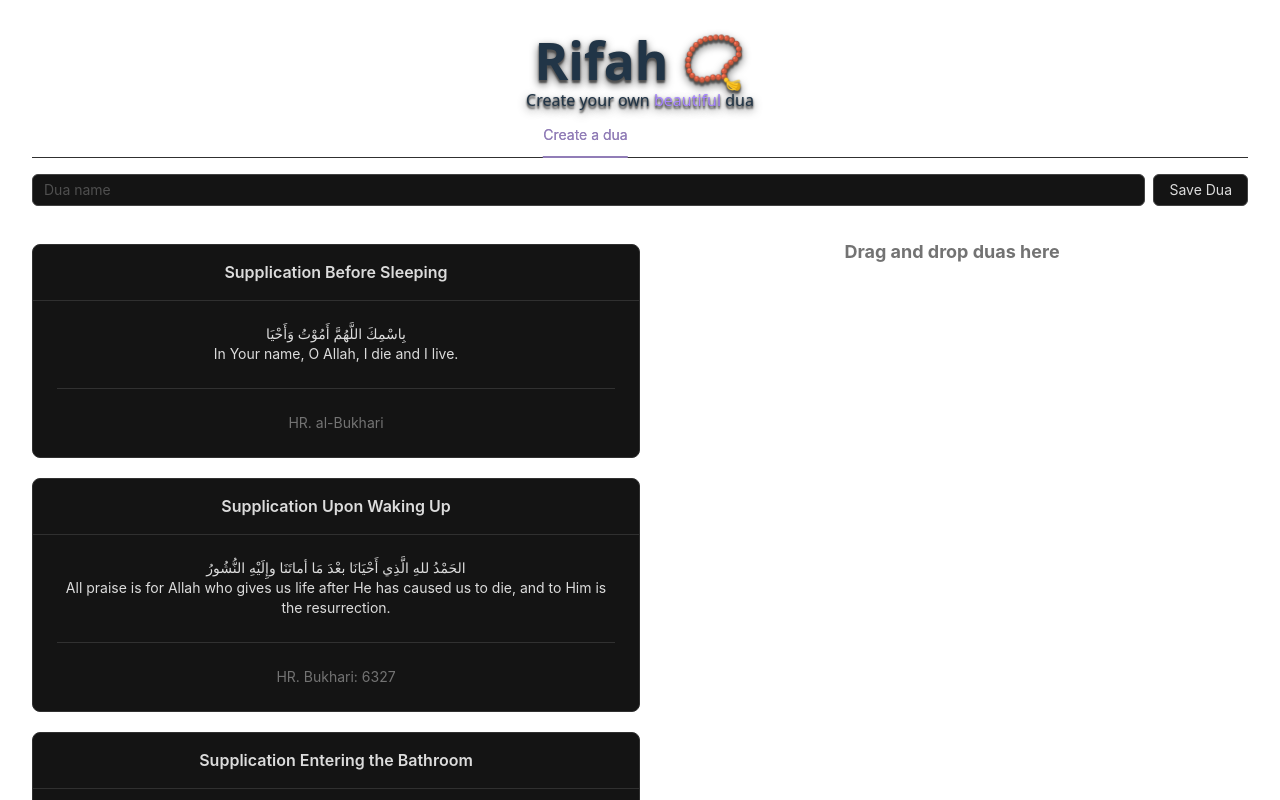
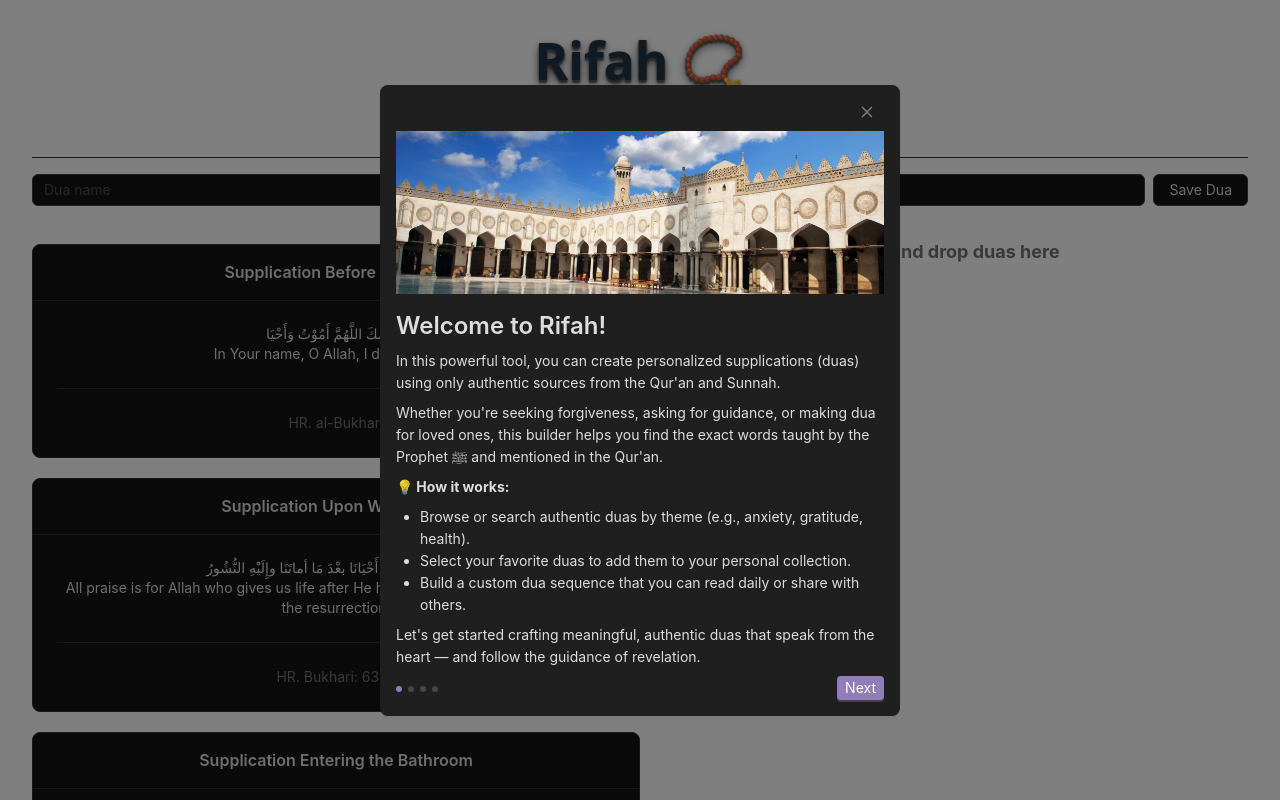
Before and after one commit to silvabacc/rifah, a React (Vite) app: page / in a window 1280 px wide. Shown: the top 800 px of the page. Built offline with nearby package versions, Linux system fonts and the light colour scheme.

Commit message:
tutorial

```diff
--- a/src/App.tsx
+++ b/src/App.tsx
@@ -1,20 +1,21 @@
 import { Tabs, TabsProps } from "antd";
 import CreateDua from "./CreateDua";
 import SavedDuas from "./SavedDuas";
-import { useState } from "react";
+import { useRef, useState } from "react";
 
 function App() {
   const [activeKey, setActiveKey] = useState("1");
+  const ref = useRef(null);
 
   const items: TabsProps["items"] = [
     {
       key: "1",
       label: "Create a dua",
-      children: <CreateDua onSaveDua={() => setActiveKey("2")} />,
+      children: <CreateDua ref={ref} onSaveDua={() => setActiveKey("2")} />,
     },
     {
       key: "2",
-      label: "Saved duas",
+      label: <div ref={ref}>Saved duas</div>,
       children: <SavedDuas />,
     },
   ];
--- a/src/CreateDua.tsx
+++ b/src/CreateDua.tsx
@@ -1,19 +1,26 @@
-import { useEffect, useState } from "react";
+import { RefObject, useEffect, useRef, useState } from "react";
 import duasJson from "./data/duas.json";
-import { Alert, Button, Input } from "antd";
+import { Alert, Button, Input, Tour } from "antd";
 import { useLocalStorage } from "./hooks/useLocalStorage";
 import { CardType, Column } from "./components/Column";
 import { Dua } from "./types";
 import DuaCardContent from "./components/ColumnCardContent";
+import { getCreateDuaSteps } from "./tutorial/createDuaTutorial";
 
 type CreateDuaProps = {
   onSaveDua?: () => void;
+  ref: RefObject<HTMLElement | null>;
 };
-export default function CreateDua({ onSaveDua: onSave }: CreateDuaProps) {
-  const { saveDua } = useLocalStorage();
+export default function CreateDua({ onSaveDua: onSave, ref }: CreateDuaProps) {
+  const { saveDua, setTutorial, getTutorial } = useLocalStorage();
   const [duaCards, setDuaCards] = useState<CardType<Dua>[]>([]);
   const [duaName, setDuaName] = useState("");
   const [error, setError] = useState("");
+  const [tutorialOpen, setTutorialOpen] = useState(!getTutorial());
+
+  // For tutorial
+  const ref1 = useRef(null);
+  const ref2 = useRef(null);
 
   useEffect(() => {
     const initialDuas = duasJson.map((dua) => ({
@@ -52,9 +59,21 @@ export default function CreateDua({ onSaveDua: onSave }: CreateDuaProps) {
     if (error) setError("");
   };
 
+  const onFinish = () => {
+    setTutorial(false);
+    setTutorialOpen(false);
+  };
+
   return (
     <div className="space-y-4">
-      <div className="flex">
+      <Tour
+        open={tutorialOpen}
+        onFinish={onFinish}
+        onClose={onFinish}
+        closable
+        steps={getCreateDuaSteps(ref1, ref2, ref)}
+      />
+      <div ref={ref1} className="flex">
         <Input
           value={duaName}
           onChange={onChange}
@@ -73,7 +92,12 @@ export default function CreateDua({ onSaveDua: onSave }: CreateDuaProps) {
         />
       )}
       <div className="flex gap-4 pt-4">
-        <Column column="duas" cards={duaCards} setCards={setDuaCards}></Column>
+        <Column
+          ref={ref2}
+          column="duas"
+          cards={duaCards}
+          setCards={setDuaCards}
+        ></Column>
         <Column column="savedduas" cards={duaCards} setCards={setDuaCards} />
       </div>
     </div>
--- a/src/components/Column.tsx
+++ b/src/components/Column.tsx
@@ -1,4 +1,4 @@
-import { Dispatch, ReactNode, SetStateAction } from "react";
+import { Dispatch, ReactNode, Ref, SetStateAction } from "react";
 import { motion } from "framer-motion";
 import ColumnCard from "./ColumnCard";
 
@@ -17,9 +17,15 @@ type ColumnProps<T> = {
   searachable?: boolean;
   column: string;
   setCards: Dispatch<SetStateAction<CardType<T>[]>>;
+  ref?: Ref<HTMLInputElement>;
 };
 
-export const Column = <T,>({ cards, column, setCards }: ColumnProps<T>) => {
+export const Column = <T,>({
+  cards,
+  column,
+  setCards,
+  ref,
+}: ColumnProps<T>) => {
   const filteredCards = cards.filter((c) => c.column === column);
 
   const handleDragStart = (
@@ -115,6 +121,7 @@ export const Column = <T,>({ cards, column, setCards }: ColumnProps<T>) => {
 
   return (
     <div className="w-1/2">
+      <div ref={ref}></div>
       <div
         onDrop={handleDrop}
         onDragOver={handleDragOver}
--- a/src/hooks/useLocalStorage.ts
+++ b/src/hooks/useLocalStorage.ts
@@ -72,5 +72,20 @@ export const useLocalStorage = () => {
     localStorage.setItem("duas", JSON.stringify(removedDua));
   };
 
-  return { saveDua, getSavedDuas, updateSavedDua, deleteDua };
+  const getTutorial = () => {
+    return localStorage.getItem("tutorial") === "false";
+  };
+
+  const setTutorial = (value: boolean) => {
+    localStorage.setItem("tutorial", value ? "true" : "false");
+  };
+
+  return {
+    saveDua,
+    getSavedDuas,
+    updateSavedDua,
+    deleteDua,
+    getTutorial,
+    setTutorial,
+  };
 };
--- /dev/null
+++ b/src/tutorial/createDuaTutorial.tsx
@@ -0,0 +1,68 @@
+import { TourProps } from "antd";
+import Azhar from "../assets/azhar.avif";
+import { RefObject } from "react";
+
+export const getCreateDuaSteps = (
+  ref1: RefObject<HTMLElement | null>,
+  ref2: RefObject<HTMLElement | null>,
+  ref3: RefObject<HTMLElement | null>
+): TourProps["steps"] => {
+  return [
+    {
+      title: <div className="text-2xl">Welcome to Rifah!</div>,
+      description: (
+        <div className="space-y-2">
+          <p>
+            In this powerful tool, you can create personalized supplications
+            (duas) using only authentic sources from the Qur'an and Sunnah.
+          </p>
+          <p>
+            Whether you're seeking forgiveness, asking for guidance, or making
+            dua for loved ones, this builder helps you find the exact words
+            taught by the Prophet ﷺ and mentioned in the Qur'an.
+          </p>
+          <p className="font-bold">💡 How it works:</p>
+          <ul className="list-disc pl-6">
+            <li>
+              Browse or search authentic duas by theme (e.g., anxiety,
+              gratitude, health).
+            </li>
+            <li>
+              Select your favorite duas to add them to your personal collection.
+            </li>
+            <li>
+              Build a custom dua sequence that you can read daily or share with
+              others.
+            </li>
+          </ul>
+          <p>
+            Let's get started crafting meaningful, authentic duas that speak
+            from the heart — and follow the guidance of revelation.
+          </p>
+        </div>
+      ),
+      cover: <img alt="tour.png" src={Azhar} />,
+    },
+    {
+      title: "Dua list",
+      description: (
+        <div>
+          Here is a list of authentic duas from the Quran and Sunnah. You can
+          drag a card over to the next column to start building your dua. You
+          can drag and drop in whichever order you like
+        </div>
+      ),
+      ...(ref2.current ? { target: () => ref2.current as HTMLElement } : {}),
+    },
+    {
+      title: "Name your dua",
+      description: <div>Once you are happy, name your dua</div>,
+      ...(ref1.current ? { target: () => ref1.current as HTMLElement } : {}),
+    },
+    {
+      title: "Saved Duas",
+      description: <div>You will be able to find your saved duas here!</div>,
+      ...(ref3.current ? { target: () => ref3.current as HTMLElement } : {}),
+    },
+  ];
+};
```
Also changed, not shown: src/assets/azhar.avif (added).
